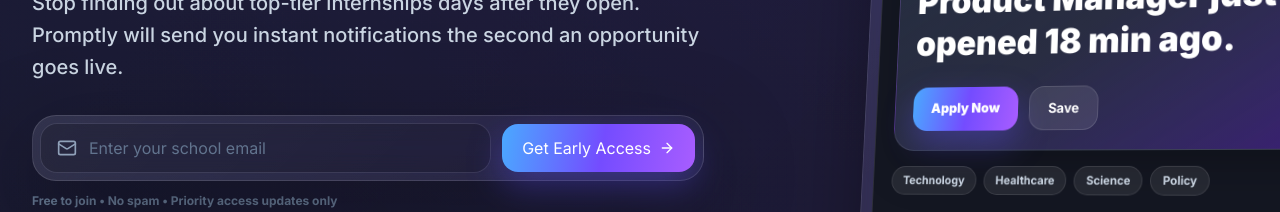
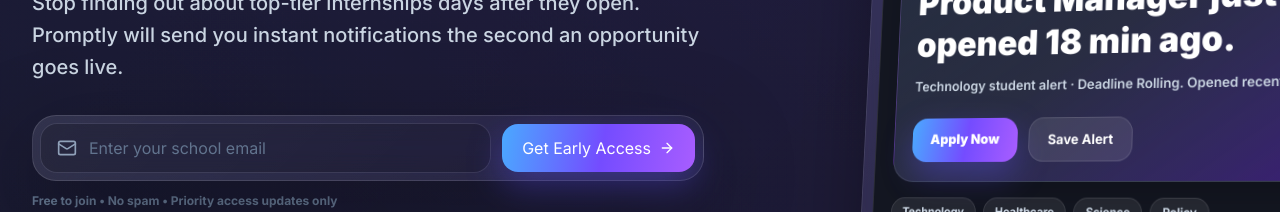
Before and after one commit to camerondhicks/promptly-homepage, a React (Vite) app: page / in a window 1280 px wide. Shown: the part 388-600 px from the top of the page. Built offline with nearby package versions, Linux system fonts and the light colour scheme.

Commit message:
Update mockup details and footer order

```diff
--- a/src/App.jsx
+++ b/src/App.jsx
@@ -554,12 +554,15 @@
               <h3 className="max-w-xl text-3xl font-black leading-tight text-white sm:text-4xl">
                 Google Associate Product Manager just opened 18 min ago.
               </h3>
+              <p className="mt-3 text-sm font-semibold text-slate-300">
+                Technology student alert · Deadline Rolling. Opened recently.
+              </p>
               <div className="mt-6 flex flex-wrap gap-3">
                 <span className="gradient-button inline-flex rounded-2xl px-5 py-3 text-sm font-black text-white">
                   Apply Now
                 </span>
                 <span className="inline-flex rounded-2xl border border-white/12 bg-white/10 px-5 py-3 text-sm font-bold text-white">
-                  Save
+                  Save Alert
                 </span>
               </div>
             </div>
@@ -880,11 +883,11 @@
                 Join the waitlist to get instant internship and job alerts when Promptly launches.
               </p>
               <div className="mt-5 flex flex-wrap gap-4 text-sm font-bold text-slate-400">
+                <a className="transition hover:text-white" href="#how-it-works">
+                  How It Works
+                </a>
                 <a className="transition hover:text-white" href="#features">
                   Features
-                </a>
-                <a className="transition hover:text-white" href="#how-it-works">
-                  How It Works
                 </a>
                 <a className="transition hover:text-white" href="#our-story">
                   Founders Note
```
